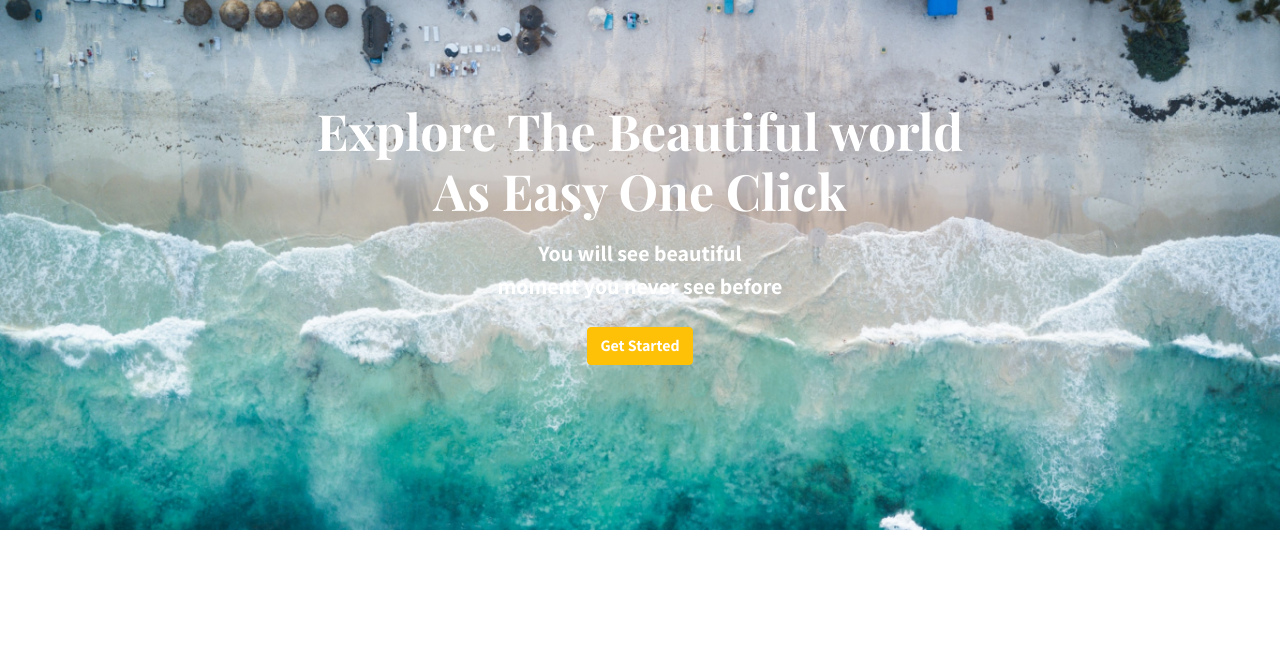
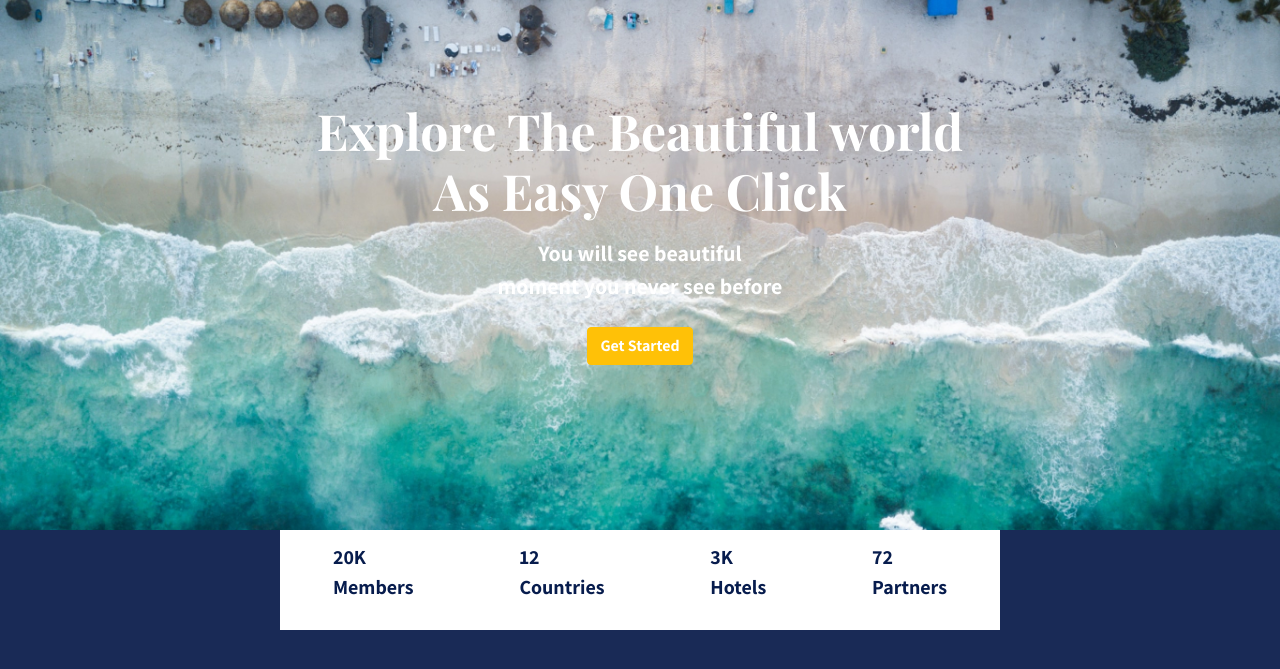
Before and after one commit to Robi-Nurhidayat/nomads-fullstack, a plain HTML site: page index.html in a window 1280 px wide. Shown: the part 75-744 px from the top of the page. Drawn offline with nearby package versions, Linux system fonts and the light colour scheme; a web font is replaced by a local one.

Commit message:
membuat statistik

```diff
--- a/frontend/styles/main.scss
+++ b/frontend/styles/main.scss
@@ -1,5 +1,5 @@
 body {
-    // background-color: darkblue;
+    background-color: #192a56;
     font-family: 'Assistant', sans-serif;
     color: #071C4D;
 }
@@ -69,3 +69,29 @@ header {
         color: white;
     }
 }
+
+
+
+// main content
+
+main {
+    width: 100%;
+    height: 400px;
+    background-color: #192a56 !important;
+    .statistik {
+
+        margin : auto;
+        max-width: 720px;
+        height: 100px;
+        align-items: center;
+        background-color: white;
+        display: flex;
+        justify-content: space-around;
+
+        p{
+            font-weight: bold;
+            font-size: 20px;
+        }
+    }
+
+}
--- a/index.html
+++ b/index.html
@@ -79,6 +79,19 @@
     </header>
     <!-- end of header -->
 
+    <!-- main content -->
+
+    <main>
+      <div class="statistik">
+        <p>20K <br>Members</p>
+        <p>12 <br> Countries</p>
+        <p>3K <br>Hotels</p>
+        <p>72 <br>Partners</p>
+      </div>
+    </main>
+
+    <!-- end of main content -->
+
     <!-- Optional JavaScript; choose one of the two! -->
 
     <!-- Option 1: jQuery and Bootstrap Bundle (includes Popper) -->
```
Also changed, not shown: frontend/styles/main.css, 1 other file.
